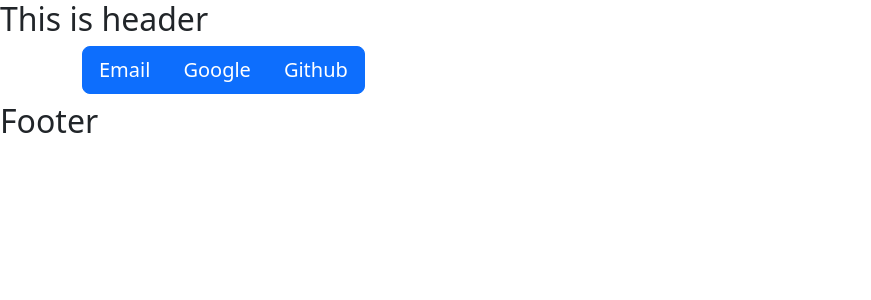
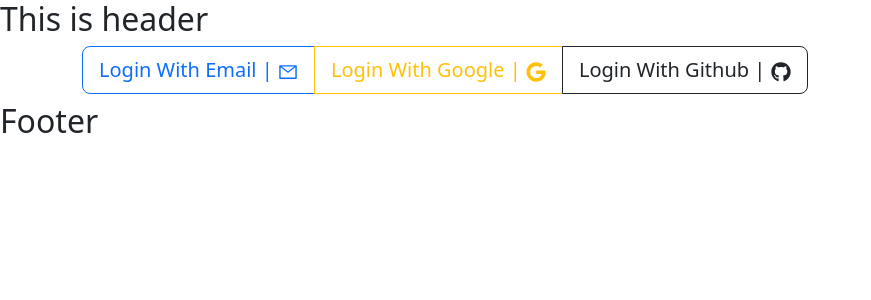
Before and after one commit to saif-sudo/learn-tech-client, a React (Create React App) app: page /login in a window 1280 px wide. Shown: the top 300 px of the page, without its empty margins (0-871 px from the left). Built offline with nearby package versions, Linux system fonts and the light colour scheme.

Commit message:
login button icons added

```diff
--- a/package.json
+++ b/package.json
@@ -11,6 +11,7 @@
     "react": "^18.2.0",
     "react-bootstrap": "^2.5.0",
     "react-dom": "^18.2.0",
+    "react-icons": "^4.6.0",
     "react-router-dom": "^6.4.2",
     "react-scripts": "5.0.1",
     "web-vitals": "^2.1.4"
--- a/src/Pages/Login/Login.js
+++ b/src/Pages/Login/Login.js
@@ -1,13 +1,15 @@
 import Button from 'react-bootstrap/Button';
 import ButtonGroup from 'react-bootstrap/ButtonGroup';
+import { FaGoogle , FaGithub } from "react-icons/fa";
+import { AiOutlineMail } from "react-icons/ai";
 
 function Login() {
   return (
     <>
       <ButtonGroup size="lg" className="mb-2">
-        <Button>Email</Button>
-        <Button>Google</Button>
-        <Button>Github</Button>
+        <Button variant="outline-primary">Login With Email | <AiOutlineMail></AiOutlineMail>  </Button>
+        <Button variant="outline-warning">Login With Google | <FaGoogle></FaGoogle> </Button>
+        <Button variant="outline-dark">Login With Github | <FaGithub></FaGithub></Button>
       </ButtonGroup>
       <br />
 
```
Also changed, not shown: 1 other file (tests, documents, lock files or other folders).
